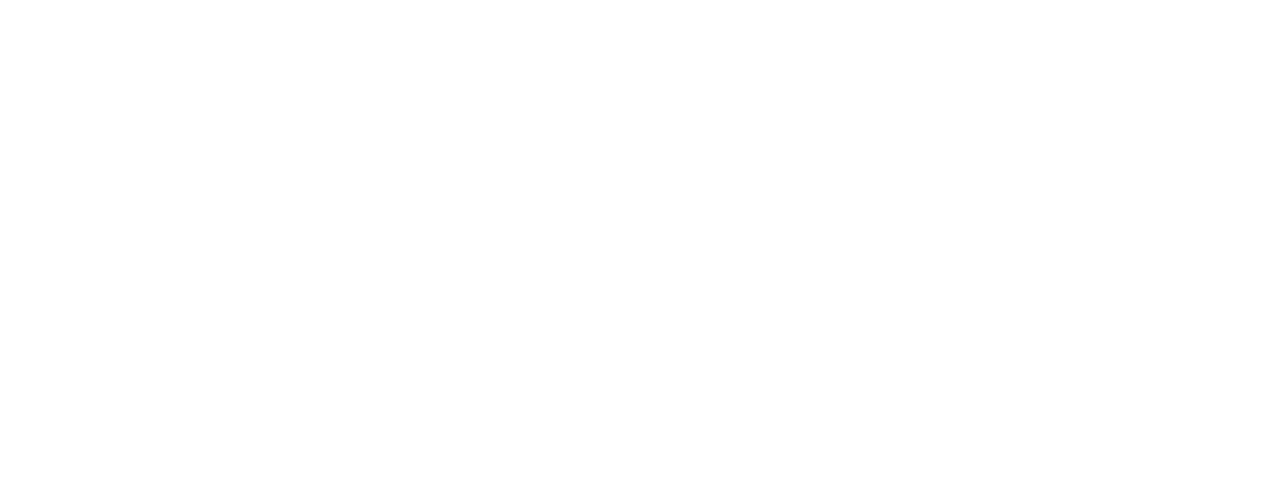
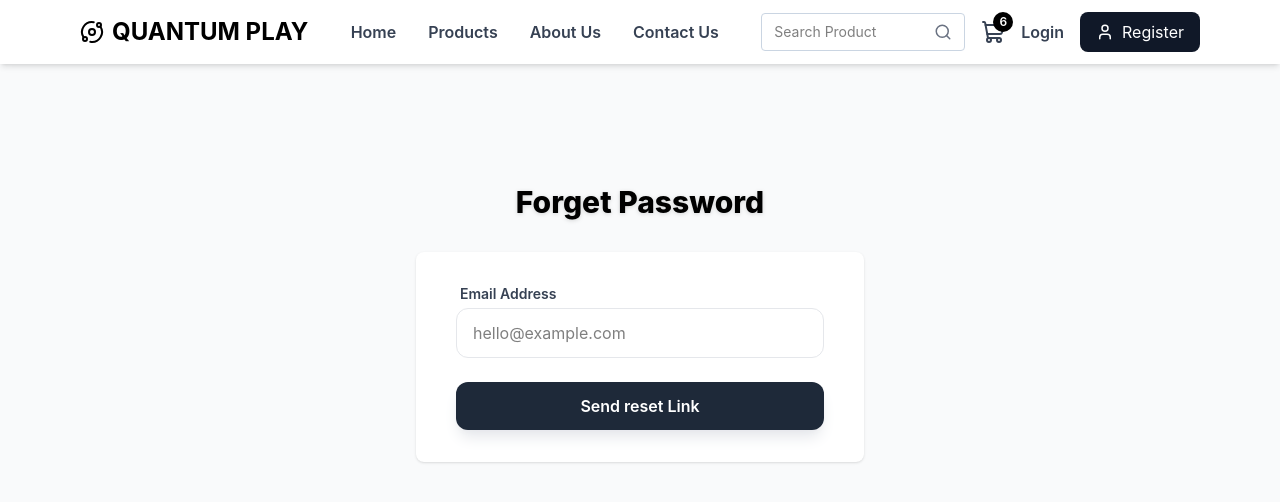
Before and after one commit to Sasarish/QUANTUM_PLAY, a React (Vite) app in the folder frontend/: page /password/forget in a window 1280 px wide. Before the commit this address had no page. Shown: the top 502 px of the page. Built offline with nearby package versions, Linux system fonts and the light colour scheme.

Commit message:
Forget Password implemented

```diff
--- a/frontend/src/App.jsx
+++ b/frontend/src/App.jsx
@@ -13,6 +13,7 @@
 import UpdateProfile from "./User/UpdateProfile"
 import ProtectedRoute from "./Components/ProtectedRoute";
 import UpdatePassword from "./User/UpdatePassword";
+import ForgetPassword from "./User/ForgetPassword";
 
 const App = () => {
 
@@ -38,6 +39,7 @@
         <Route path="/profile" element={<ProtectedRoute element={<Profile />}/>} />
         <Route path="/profile/update" element={<ProtectedRoute element={ <UpdateProfile />} />} />
         <Route path="/password/update" element={<ProtectedRoute element={<UpdatePassword/>}/>}/>
+        <Route path="/password/forget" element={<ForgetPassword />} />
       </Routes>
     </BrowserRouter>
   );
--- /dev/null
+++ b/frontend/src/User/ForgetPassword.jsx
@@ -0,0 +1,76 @@
+import React, { useEffect, useState } from 'react'
+import Navbar from "../Components/Navbar"
+import { PageTitle } from "../Components/PageTitle"
+import { useNavigate } from 'react-router-dom'
+import { useSelector, useDispatch } from "react-redux"
+import { forgetPassword, removeErrors, removeSuccess } from '../features/user/userSlice'
+import toast from "react-hot-toast"
+
+const ForgetPassword = () => {
+
+    const { error, loading, success, message } = useSelector((state) => state.user);
+    const dispatch = useDispatch();
+
+    const [email, setEmail] = useState("");
+
+    //Handling error and success
+    useEffect(() => {
+        if (error) {
+            toast.error(error, { position: "top-center", autoClose: 3000 });
+            dispatch(removeErrors());
+        }
+        if (success) {
+            toast.success(message, { position: "top-center", autoClose: 3000 });
+            dispatch(removeSuccess());
+        }
+    }, [dispatch, error, success]);
+
+    //Handling reset password submission
+    const forgetPasswordSubmit = (e) => {
+        e.preventDefault();
+        dispatch(forgetPassword({ email }));
+        setEmail("");
+    };
+
+    return (
+        <>
+            <Navbar />
+            <PageTitle title="Forgot Password" />
+
+            <div className='min-h-screen bg-gray-50 flex flex-col items-center py-12 sm:px-6 lg:px-8 pt-24'>
+                <div className='sm:mx-auto sm:w-full sm:max-w-md'>
+                    <h2 className='mt-6 text-center text-3xl font-extrabold text-black drop-shadow-sm'>
+                        Forget Password
+                    </h2>
+                </div>
+
+                <div className='mt-8 sm:mx-auto sm:w-full sm:max-w-md'>
+                    <div className='bg-white py-8 px-4 shadow sm:rounded-lg sm:px-10'>
+                        <form className='space-y-6' onSubmit={forgetPasswordSubmit}>
+                            <div>
+                                <label className='block text-sm font-semibold text-gray-700 ml-1'>
+                                    Email Address
+                                </label>
+                                <input
+                                    type="email"
+                                    placeholder='hello@example.com'
+                                    value={email}
+                                    onChange={(e) => setEmail(e.target.value)}
+                                    className='mt-1 w-full px-4 py-3 rounded-xl border border-gray-200 focus:right-2 focus:ring-black focus:border-transparent outline-none transition-all'
+                                />
+                            </div>
+                            <button
+                                className='w-full bg-gray-800 hover:bg-black text-white font-semibold py-3 rounded-xl shadow-lg shadow-gray-200 transition-all active:scale-[0.98]'
+                            >
+                                Send reset Link
+                            </button>
+                        </form>
+                    </div>
+                </div>
+
+            </div>
+        </>
+    )
+}
+
+export default ForgetPassword
--- a/frontend/src/User/Login.jsx
+++ b/frontend/src/User/Login.jsx
@@ -82,12 +82,24 @@
             Login
           </button>
 
-          <p className="text-center text-sm text-gray-600 ">Don't have an account?
+          <p className="text-center text-sm text-gray-600 ">
+            Don't have an account?
             <Link
               className="text-black font-semibold hover:underline ms-1"
               to="/register"  >
               Sign up here
-            </Link></p>
+            </Link>
+          </p>
+
+          <p className="text-center text-sm text-gray-600 ">
+            Forgot Password?
+            <Link
+              className="text-black font-semibold hover:underline ms-1"
+              to="/password/forget"
+            >
+              Reset Password
+            </Link>
+          </p>
 
         </form>
       </div>
--- a/frontend/src/features/user/userSlice.js
+++ b/frontend/src/features/user/userSlice.js
@@ -84,6 +84,23 @@
         return rejectWithValue(error.response?.data || "Password update failed")
     }
 });
+
+//Forget Password
+export const forgetPassword = createAsyncThunk("user/forgetPassword", async ({ email }, { rejectWithValue }) => {
+    try {
+        const config = {
+            headers: {
+                "Content-Type": "application/json",
+            },
+        };
+
+        const { data } = await axios.post("/api/v1/password/forget", { email }, config);
+        return data;
+
+    } catch (error) {
+        return rejectWithValue(error.response?.data || "Forget password failed")
+    }
+})
 
 
 const userSlice = createSlice({
@@ -236,6 +253,23 @@
                 state.error = action.payload?.message || "Password update failed"
             });
 
+        //builder for forgetPassword function
+        builder
+            .addCase(forgetPassword.pending, (state) => {
+                state.loading = true;
+                state.error = null;
+            })
+            .addCase(forgetPassword.fulfilled, (state, action) => {
+                state.loading = false;
+                state.error = null;
+                state.success = action.payload.success;
+                state.message = action.payload.message;
+            })
+            .addCase(forgetPassword.rejected, (state, action) => {
+                state.loading = false;
+                state.error = action.payload?.message || "Forget Password Failed";
+            });
+
     },
 });
 
```
